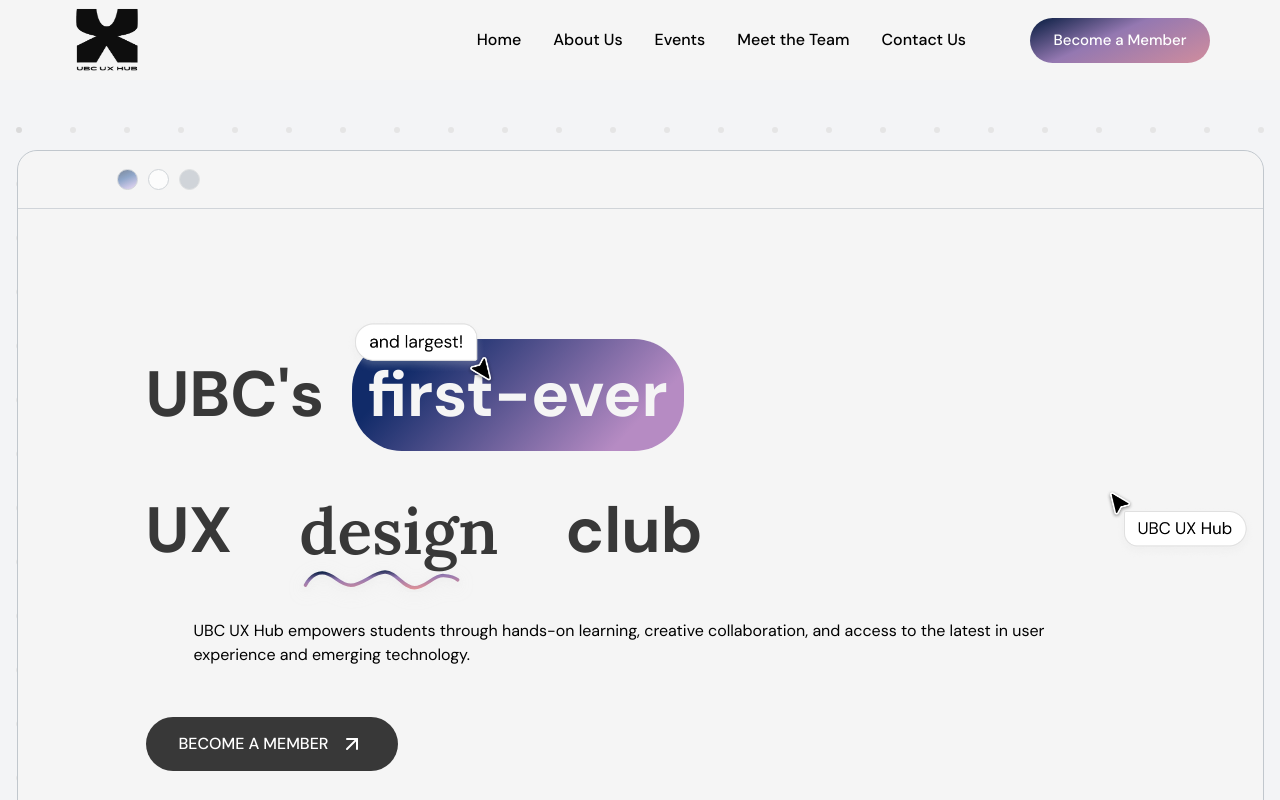
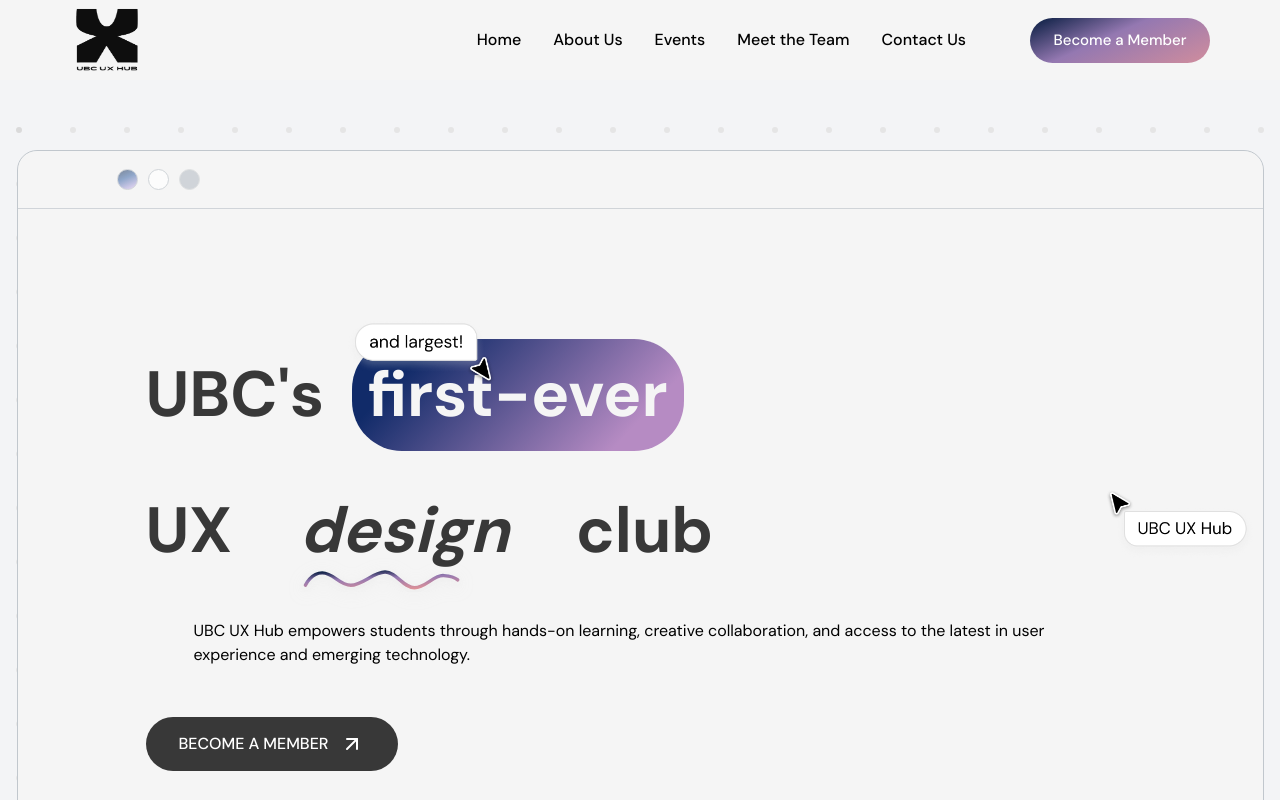
Before and after one commit to auroraxcheng/UXhub-website, a Next.js app: page / in a window 1280 px wide. Shown: the top 800 px of the page. Built offline with nearby package versions, Linux system fonts and the light colour scheme.

Commit message:
Minor fix: moved font to layout

```diff
--- a/src/app/layout.tsx
+++ b/src/app/layout.tsx
@@ -1,6 +1,6 @@
 import type { Metadata, Viewport } from "next";
 import { Geist, Geist_Mono } from "next/font/google";
-import { DM_Sans } from "next/font/google";
+import { DM_Sans, Lora } from "next/font/google";
 import "./globals.css";
 
 const geistSans = Geist({
@@ -17,6 +17,13 @@
   subsets: ["latin"],
   weight: ["400", "500", "700"],
   variable: "--font-dm-sans",
+});
+
+const lora = Lora({
+  subsets: ["latin"],
+  weight: ["600"],
+  style: ["italic", "normal"],
+  variable: "--font-lora",
 });
 
 export const metadata: Metadata = {
@@ -41,7 +48,7 @@
   return (
     <html
       lang="en"
-      className={`${geistSans.variable} ${geistMono.variable} ${dmSans.variable} antialiased`}
+      className={`${geistSans.variable} ${geistMono.variable} ${dmSans.variable} ${lora.variable} antialiased`}
     >
       <head>
         <title>UX hub</title>
--- a/src/components/HeroContent.tsx
+++ b/src/components/HeroContent.tsx
@@ -2,12 +2,6 @@
 import React from "react";
 import Button from "./Button";
 import { ArrowUpRight } from "lucide-react";
-import { Lora } from 'next/font/google';
-const lora = Lora({
-  subsets: ['latin'],
-  weight: ['600'],
-  style: ['italic', 'normal'],
-});
 
 
 const HeroContent: React.FC = () => {
@@ -48,7 +42,7 @@
       </div>
       <div className="flex items-center gap-6">
         <span>UX</span>&nbsp;
-        <span className={`${lora.className} text-[#383838] text-[64px] font-semibold leading-normal mx-1 relative italic`}>
+        <span className="font-lora text-[#383838] text-[64px] font-semibold leading-normal mx-1 relative italic">
           design
           <svg
             xmlns="http://www.w3.org/2000/svg"
```
